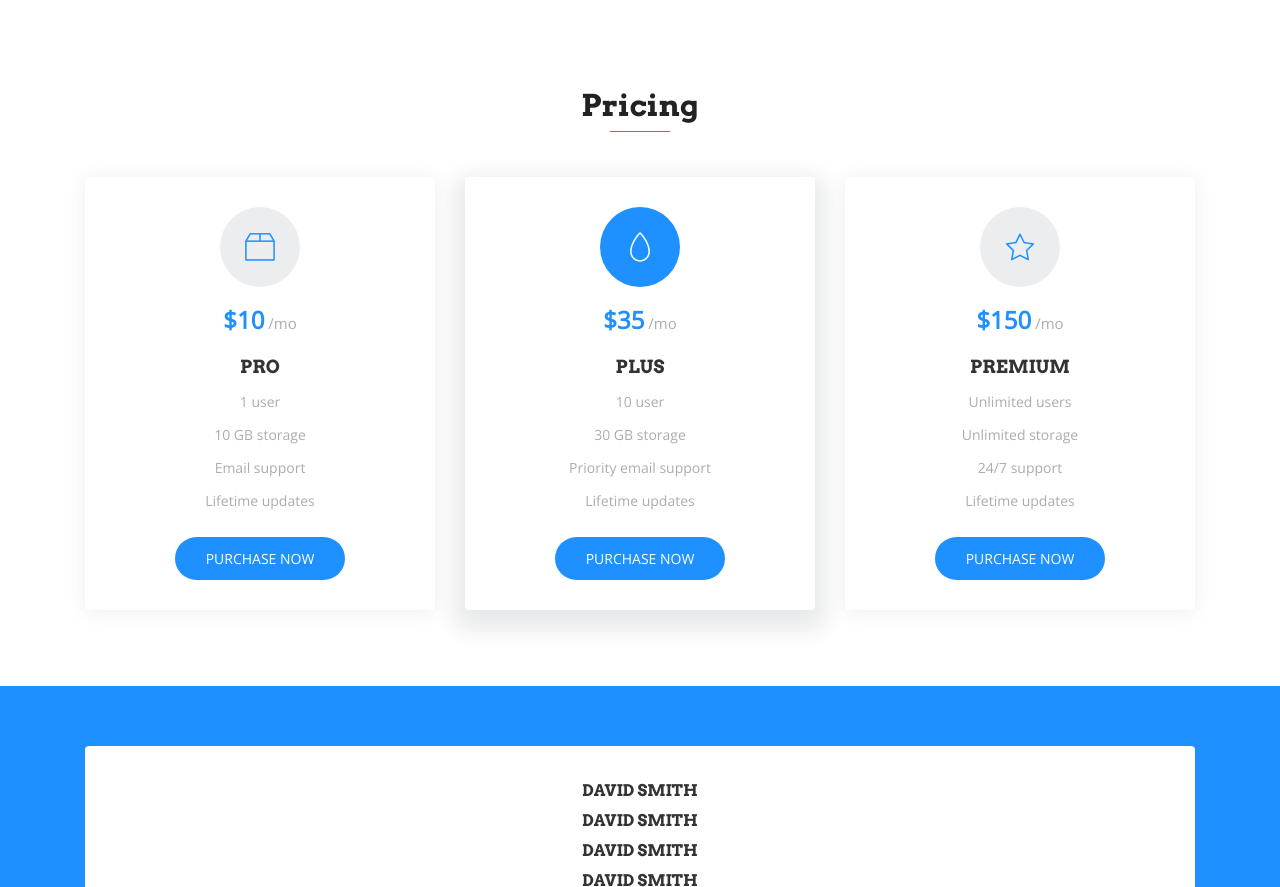
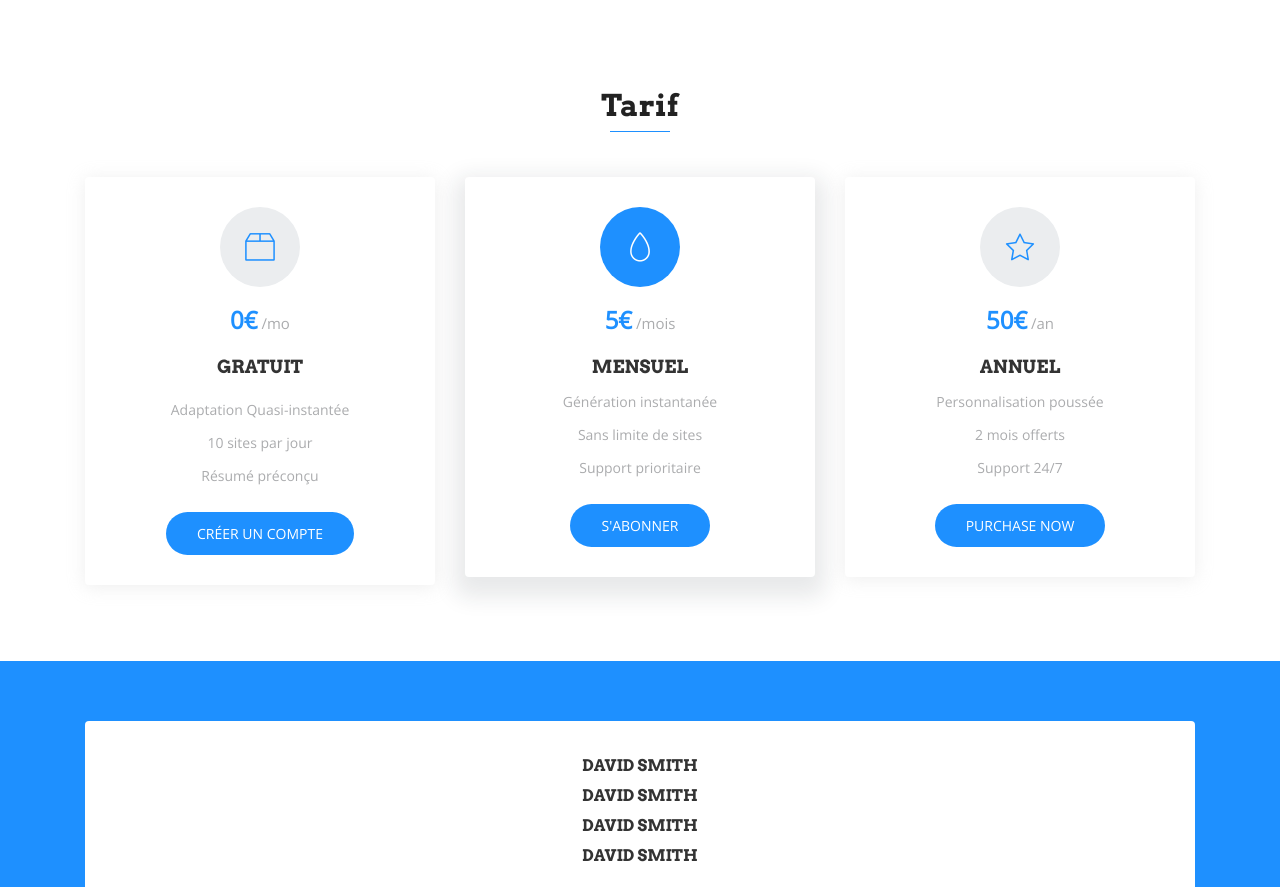
Before and after one commit to MaksimLsk/LEGE-, a website: page index.html in a window 1280 px wide. Shown: the part 1827-2714 px from the top of the page. Drawn offline with nearby package versions, Linux system fonts and the light colour scheme; files whose address does not match are found by name.

Commit message:
fix (pricing) : Change pricings and avantages

```diff
--- a/index.html
+++ b/index.html
@@ -80,7 +80,11 @@
           <div class="col-lg-7 col-md-12 col-sm-12 col-xs-12">
             <div class="contents">
               <h2 class="head-title">Et le web s'adapte à vous!</h2>
-              <p>En un clic, Lege adapte instantanément le contenu des sites que vous visitez pour une expérience optimale et personnalisée. Notre extension détecte vos préférences, simplifiant ainsi votre navigation en ligne et éliminant les obstacles liés aux troubles dyslexiques, à l'attention ou à la surdité, rendant le web plus inclusif pour tous. Explorez un web où chaque utilisateur peut accéder à l'information de manière claire et accessible.</p>
+              <p>En un clic, Lege adapte instantanément le contenu des sites que vous visitez pour une expérience
+                optimale et personnalisée. Notre extension détecte vos préférences, simplifiant ainsi votre navigation
+                en ligne et éliminant les obstacles liés aux troubles dyslexiques, à l'attention ou à la surdité,
+                rendant le web plus inclusif pour tous. Explorez un web où chaque utilisateur peut accéder à
+                l'information de manière claire et accessible.</p>
             </div>
           </div>
           <div class="col-lg-5 col-md-12 col-sm-12 col-xs-12">
@@ -189,7 +193,7 @@
   <section id="pricing" class="section-padding">
     <div class="container">
       <div class="section-header text-center">
-        <h2 class="section-title wow fadeInDown" data-wow-delay="0.3s">Pricing</h2>
+        <h2 class="section-title wow fadeInDown" data-wow-delay="0.3s">Tarif</h2>
         <div class="shape wow fadeInDown" data-wow-delay="0.3s"></div>
       </div>
       <div class="row">
@@ -199,18 +203,18 @@
               <i class="lni-package"></i>
             </div>
             <div class="pricing-header">
-              <p class="price-value">$10<span> /mo</span></p>
+              <p class="price-value">0€<span> /mo</span></p>
             </div>
             <div class="title">
-              <h3>Pro</h3>
+              <h3>Gratuit</h3>
             </div>
             <ul class="description">
-              <li>1 user</li>
-              <li>10 GB storage</li>
-              <li>Email support</li>
-              <li>Lifetime updates</li>
+              <li></li>
+              <li>Adaptation Quasi-instantée</li>
+              <li>10 sites par jour</li>
+              <li>Résumé préconçu</li>
             </ul>
-            <button class="btn btn-common">Purchase Now</button>
+            <button class="btn btn-common">Créer un compte</button>
           </div>
         </div>
         <div class="col-lg-4 col-md-6 col-xs-12 active">
@@ -219,18 +223,17 @@
               <i class="lni-drop"></i>
             </div>
             <div class="pricing-header">
-              <p class="price-value">$35<span> /mo</span></p>
+              <p class="price-value">5€<span> /mois</span></p>
             </div>
             <div class="title">
-              <h3>Plus</h3>
+              <h3>Mensuel</h3>
             </div>
             <ul class="description">
-              <li>10 user</li>
-              <li>30 GB storage</li>
-              <li>Priority email support</li>
-              <li>Lifetime updates</li>
+              <li>Génération instantanée</li>
+              <li>Sans limite de sites</li>
+              <li>Support prioritaire</li>
             </ul>
-            <button class="btn btn-common">Purchase Now</button>
+            <button class="btn btn-common">s'abonner</button>
           </div>
         </div>
         <div class="col-lg-4 col-md-6 col-xs-12">
@@ -239,16 +242,15 @@
               <i class="lni-star"></i>
             </div>
             <div class="pricing-header">
-              <p class="price-value">$150<span> /mo</span></p>
+              <p class="price-value">50€<span> /an</span></p>
             </div>
             <div class="title">
-              <h3>Premium</h3>
+              <h3>Annuel</h3>
             </div>
             <ul class="description">
-              <li>Unlimited users</li>
-              <li>Unlimited storage</li>
-              <li>24/7 support</li>
-              <li>Lifetime updates</li>
+              <li>Personnalisation poussée</li>
+              <li>2 mois offerts</li>
+              <li>Support 24/7</li>
             </ul>
             <button class="btn btn-common">Purchase Now</button>
           </div>
```
